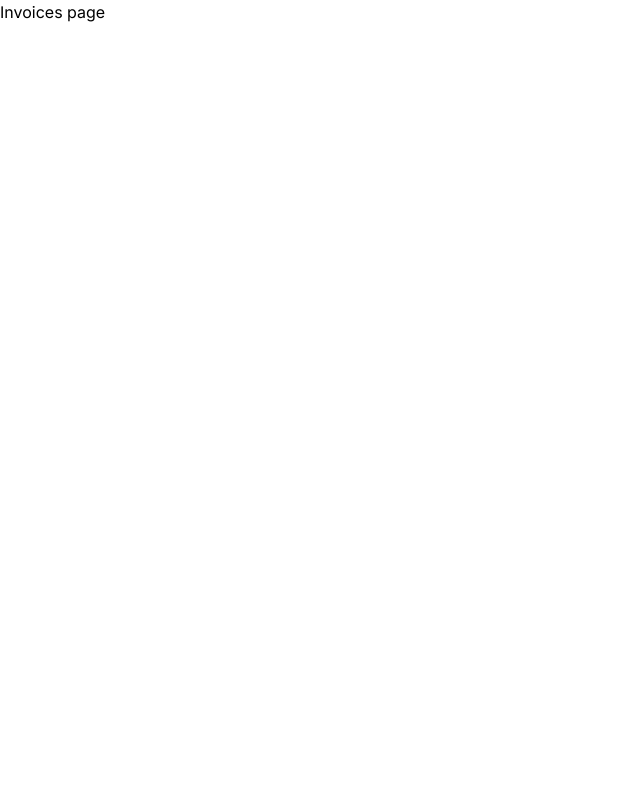
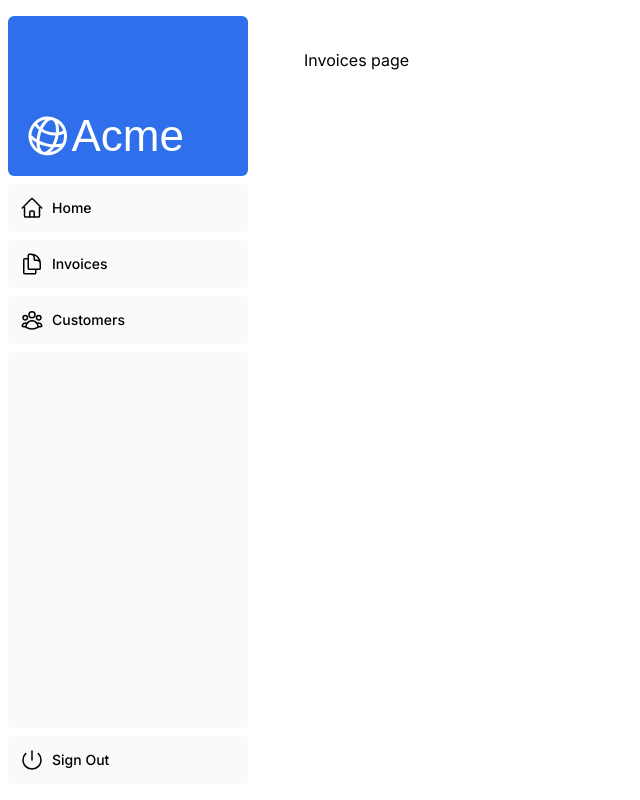
Before and after one commit to makimkin/my-next-dashboard, a Next.js app: page /dashboard/invoices in a window 1280 px wide. Shown: the whole page, without its empty margins (0-640 px from the left). Built offline with nearby package versions, Linux system fonts and the light colour scheme; a web font is replaced by a local one.

Commit message:
🟩 feat: dashboard layout added

```diff
--- /dev/null
+++ b/app/dashboard/layout.tsx
@@ -0,0 +1,17 @@
+import { SideNav } from "@/app/ui/dashboard/sidenav";
+// #endregion --------------------------------------------------------------------------------------
+// #region LAYOUT COMPONENT
+// -----------------------------------------------------------------------------------------------*/
+type TLayoutProps = { children: React.ReactNode };
+
+const Layout: React.FC<TLayoutProps> = ({ children }) => (
+  <div className={"flex h-screen flex-col md:flex-row md:overflow-hidden"}>
+    <div className={"w-full flex-none md:w-64"}>
+      <SideNav />
+    </div>
+    <div className={"flex-grow p-6 md:overflow-y-auto md:p-12"}>{children}</div>
+  </div>
+);
+Layout.displayName = "LayoutComponent";
+// #endregion --------------------------------------------------------------------------------------
+export default Layout;
```
